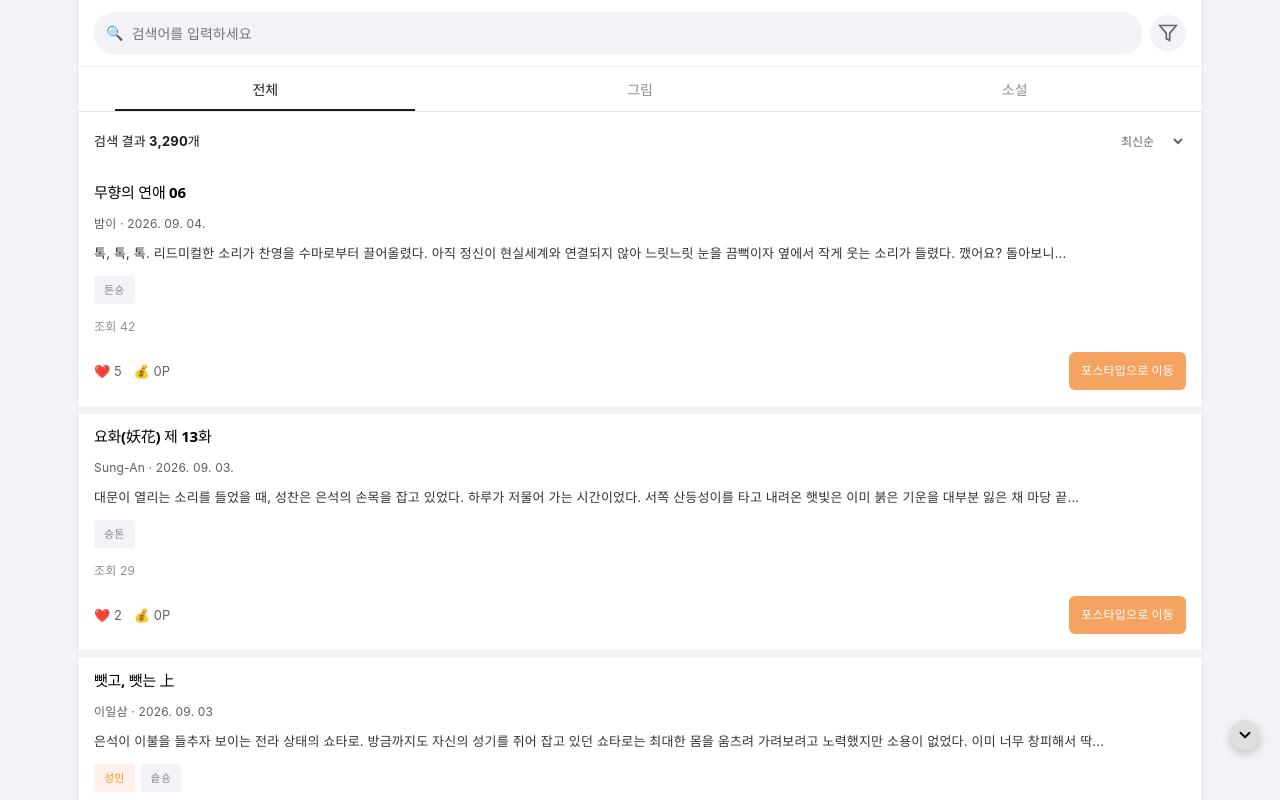
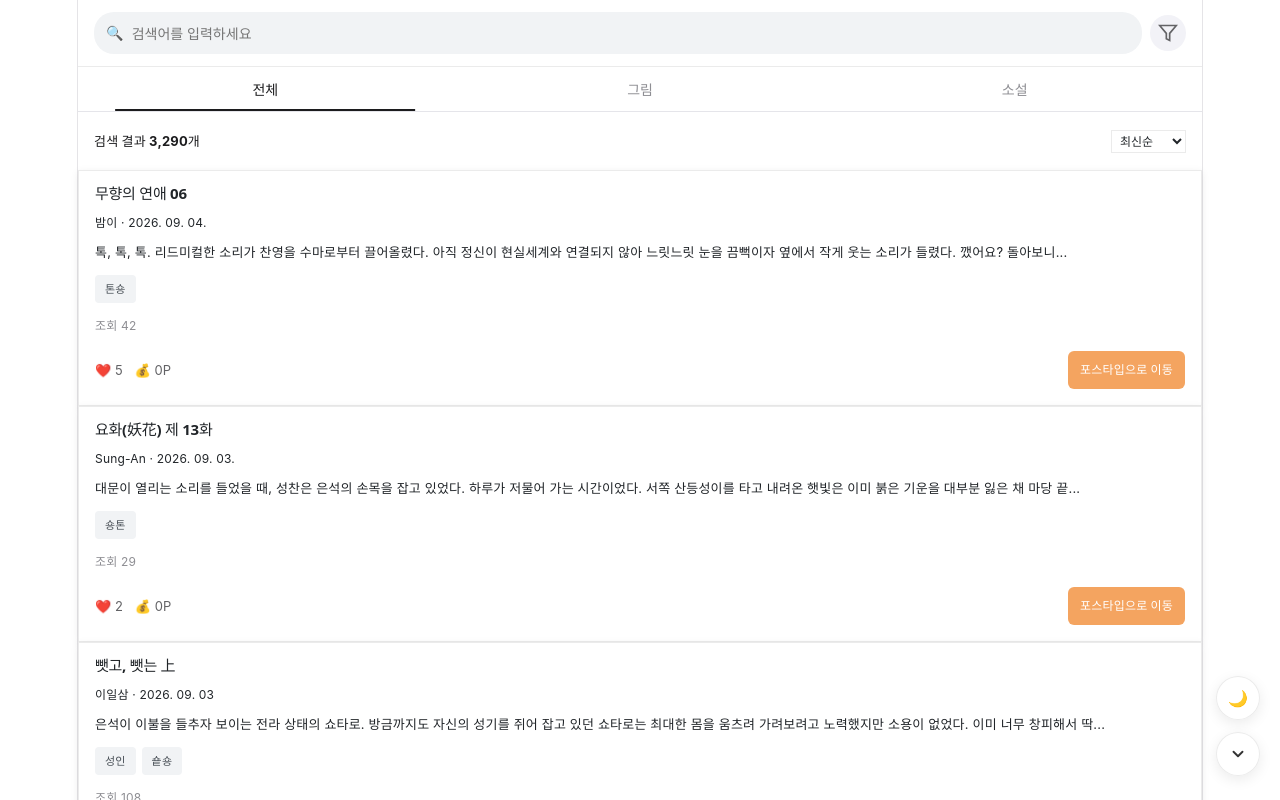
Before and after one commit to NAPJACKMANDU/choosenoveltoon, a React (Vite) app: page / in a window 1280 px wide. Shown: the top 800 px of the page. Built offline with nearby package versions, Linux system fonts and the light colour scheme.

Commit message:
다크모드 반영

```diff
--- /dev/null
+++ b/src/css/darkmode.css
@@ -0,0 +1,118 @@
+/* 기본 (라이트 모드) 색상 변수 정의 */
+:root {
+  --bg-primary: #ffffff;
+  --bg-secondary: #f8f9fa;
+  --bg-card: #ffffff;
+  --text-primary: #212529;
+  --text-secondary: #6c757d;
+  --border-color: rgba(0, 0, 0, 0.08);
+  --shadow-color: rgba(0, 0, 0, 0.08);
+  --input-bg: #f1f3f5;
+  --chip-bg: #e9ecef;
+  --chip-text: #495057;
+  --tag-bg: #f1f3f5;
+  --tag-text: #495057;
+  --btn-bg: rgba(255, 255, 255, 0.9);
+  --btn-text: #333333;
+  --tab-active-bg: #333333;
+  --tab-active-text: #ffffff;
+}
+
+/* 다크 모드 스타일 클래스 */
+.dark-mode {
+  --bg-primary: #121212;
+  --bg-secondary: #1e1e1e;
+  --bg-card: #1e1e1e;
+  --text-primary: #f1f3f5;
+  --text-secondary: #a0a0a0;
+  --border-color: rgba(255, 255, 255, 0.12);
+  --shadow-color: rgba(0, 0, 0, 0.5);
+  --input-bg: #2c2c2c;
+  --chip-bg: #2c2c2c;
+  --chip-text: #d0d0d0;
+  --tag-bg: #2c2c2c;
+  --tag-text: #e0e0e0;
+  --btn-bg: rgba(30, 30, 30, 0.9);
+  --btn-text: #f1f3f5;
+  --tab-active-bg: #ffffff;
+  --tab-active-text: #121212;
+}
+
+/* 전체 배경 및 기본 글자색 적용 */
+body {
+  background-color: var(--bg-primary);
+  color: var(--text-primary);
+  transition: background-color 0.3s ease, color 0.3s ease;
+}
+
+.mobile-container {
+  background-color: var(--bg-primary);
+  color: var(--text-primary);
+}
+
+.post-card {
+  background-color: var(--bg-card);
+  border: 1px solid var(--border-color);
+  box-shadow: 0 2px 8px var(--shadow-color);
+  color: var(--text-primary);
+}
+
+.title, .nickname, .preview-text {
+  color: var(--text-primary);
+}
+
+.search-input-box {
+  background-color: var(--input-bg);
+}
+
+.search-input-box input {
+  color: var(--text-primary);
+  background: transparent;
+}
+
+.sort-select {
+  background-color: var(--bg-card);
+  color: var(--text-primary);
+  border: 1px solid var(--border-color);
+}
+
+.tag-chip {
+  background-color: var(--chip-bg);
+  color: var(--chip-text);
+}
+
+.tag {
+  background-color: var(--tag-bg);
+  color: var(--tag-text);
+}
+
+/* 플로팅 다크모드/스크롤 버튼 공통 스타일 */
+.floating-btn-group {
+  position: fixed;
+  bottom: 24px;
+  right: 20px;
+  display: flex;
+  flex-direction: column;
+  gap: 12px;
+  z-index: 999;
+}
+
+.floating-btn {
+  width: 44px;
+  height: 44px;
+  border-radius: 50%;
+  background-color: var(--btn-bg);
+  color: var(--btn-text);
+  border: 1px solid var(--border-color);
+  backdrop-filter: blur(8px);
+  display: flex;
+  align-items: center;
+  justify-content: center;
+  cursor: pointer;
+  box-shadow: 0 4px 14px var(--shadow-color);
+  transition: all 0.2s ease-in-out;
+}
+
+.floating-btn:active {
+  transform: scale(0.92);
+}
--- a/src/css/mainPage.css
+++ b/src/css/mainPage.css
@@ -1,3 +1,65 @@
+/* ==========================================
+   0. 테마 변수 정의 (라이트 / 다크)
+========================================== */
+:root {
+  --bg-body: #f2f2f7;
+  --bg-container: #ffffff;
+  --bg-card: #ffffff;
+  --bg-input: #f2f2f7;
+  --bg-sub: #f9f9fb;
+  --bg-btn: #f2f2f7;
+  --bg-btn-hover: #e5e5ea;
+  --bg-scroll: #dfdede;
+
+  --text-main: #1c1c1e;
+  --text-sub: #5e5e5f;
+  --text-muted: #8e8e93;
+  --text-preview: #353434;
+  --text-chip: #3a3a3c;
+  --text-action: #636366;
+  --text-scroll: #000000;
+
+  --border-color: #f0f0f0;
+  --border-divider: #e5e5ea;
+  --border-chip: #e5e5ea;
+
+  --point-color: #f4a460;
+  --point-hover: #e09350;
+  --point-blue: #4a90e2;
+  --adult-bg: #fff0ed;
+  --adult-text: #ff9500;
+
+  --shadow-scroll: rgba(0, 0, 0, 0.2);
+}
+
+body.dark-mode {
+  --bg-body: #121212;
+  --bg-container: #1e1e1e;
+  --bg-card: #1e1e1e;
+  --bg-input: #2a2a2c;
+  --bg-sub: #252528;
+  --bg-btn: #2c2c2e;
+  --bg-btn-hover: #3a3a3c;
+  --bg-scroll: #3a3a3c;
+
+  --text-main: #f2f2f7;
+  --text-sub: #aeaeb2;
+  --text-muted: #8e8e93;
+  --text-preview: #d1d1d6;
+  --text-chip: #e5e5ea;
+  --text-action: #98989d;
+  --text-scroll: #ffffff;
+
+  --border-color: #2c2c2e;
+  --border-divider: #2c2c2e;
+  --border-chip: #3a3a3c;
+
+  --adult-bg: #3a1d1d;
+  --adult-text: #ff9500;
+
+  --shadow-scroll: rgba(0, 0, 0, 0.6);
+}
+
 /* 1. 기본 리셋 및 모바일 컨테이너 */
 * {
   box-sizing: border-box;
@@ -7,24 +69,26 @@
 }
 
 body {
-  background-color: #f2f2f7;
+  background-color: var(--bg-body);
   display: flex;
   justify-content: center;
+  transition: background-color 0.2s ease, color 0.2s ease;
 }
 
 .mobile-container {
   width: 100%;
   max-width: 100%; /* 모바일 Viewport 기준 */
-  background-color: #ffffff;
+  background-color: var(--bg-container);
   min-height: 100vh;
+  transition: background-color 0.2s ease;
 }
 
 /* 2. 상단 검색 영역 */
 .search-section {
   width: 100%;
-  background-color: #ffffff;
+  background-color: var(--bg-container);
   padding: 12px 16px;
-  border-bottom: 1px solid #f0f0f0;
+  border-bottom: 1px solid var(--border-color);
 }
 
 .search-bar-wrapper {
@@ -37,14 +101,14 @@ body {
   flex: 1;
   display: flex;
   align-items: center;
-  background-color: #f2f2f7;
+  background-color: var(--bg-input);
   border-radius: 20px;
   padding: 8px 12px;
 }
 
 .search-icon {
   font-size: 14px;
-  color: #8e8e93;
+  color: var(--text-muted);
 }
 
 .search-input-box input {
@@ -54,12 +118,12 @@ body {
   margin: 0 8px;
   outline: none;
   font-size: 14px;
-  color: black;
+  color: var(--text-main);
 }
 
 .clear-btn {
   border: none;
-  background: #c7c7cc;
+  background: var(--text-muted);
   color: #ffffff;
   border-radius: 50%;
   width: 20px;
@@ -73,7 +137,7 @@ body {
 
 /* 필터 아이콘 버튼 */
 .filter-toggle-btn {
-  background: #f2f2f7;
+  background: var(--bg-btn);
   border: none;
   width: 36px;
   height: 36px;
@@ -81,13 +145,13 @@ body {
   display: flex;
   align-items: center;
   justify-content: center;
-  color: #666666;
+  color: var(--text-action);
   cursor: pointer;
   transition: all 0.2s ease;
 }
 
 .filter-toggle-btn.active {
-  background-color: #f4a460;
+  background-color: var(--point-color);
   color: #ffffff;
 }
 
@@ -95,7 +159,7 @@ body {
 .tag-filter-container {
   margin-top: 12px;
   padding: 12px;
-  background-color: #f9f9fb;
+  background-color: var(--bg-sub);
   border-radius: 12px;
   animation: fadeIn 0.2s ease-in-out;
 }
@@ -105,7 +169,7 @@ body {
   justify-content: space-between;
   align-items: center;
   font-size: 12px;
-  color: #8e8e93;
+  color: var(--text-muted);
   margin-bottom: 8px;
   font-weight: 600;
 }
@@ -113,7 +177,7 @@ body {
 .reset-btn {
   background: none;
   border: none;
-  color: #f4a460;
+  color: var(--point-color);
   font-size: 11px;
   cursor: pointer;
 }
@@ -127,25 +191,25 @@ body {
 .tag-chip {
   padding: 5px 10px;
   border-radius: 14px;
-  border: 1px solid #e5e5ea;
-  background-color: #ffffff;
+  border: 1px solid var(--border-chip);
+  background-color: var(--bg-card);
   font-size: 12px;
-  color: #3a3a3c;
+  color: var(--text-chip);
   cursor: pointer;
   transition: all 0.15s ease;
 }
 
 .tag-chip.selected {
-  background-color: #f4a460;
+  background-color: var(--point-color);
   color: #ffffff;
-  border-color: #f4a460;
+  border-color: var(--point-color);
   font-weight: 600;
 }
 
 /* 4. 카테고리 탭 바 */
 .category-tabs {
   display: flex;
-  border-bottom: 1px solid #e5e5ea;
+  border-bottom: 1px solid var(--border-divider);
   overflow-x: auto;
   white-space: nowrap;
 }
@@ -156,13 +220,13 @@ body {
   background: none;
   border: none;
   font-size: 14px;
-  color: #8e8e93;
+  color: var(--text-muted);
   cursor: pointer;
   position: relative;
 }
 
 .tab.active {
-  color: #1c1c1e;
+  color: var(--text-main);
   font-weight: 700;
 }
 
@@ -174,21 +238,21 @@ body {
   transform: translateX(-50%);
   width: 80%;
   height: 2px;
-  background-color: #1c1c1e;
+  background-color: var(--text-main);
 }
 
 /* 5. 검색 결과 수 */
 .search-result-count {
   padding: 16px;
   font-size: 13px;
-  color: #1c1c1e;
+  color: var(--text-main);
   font-weight: 700;
 }
 
 /* 6. 포스트 카드 */
 .post-card {
   padding: 0 16px 16px 16px;
-  border-bottom: 8px solid #f2f2f7;
+  border-bottom: 8px solid var(--bg-body);
 }
 
 .author-header {
@@ -218,21 +282,21 @@ body {
 
 .nickname {
   font-size: 12px;
-  color: #5e5e5f;
+  color: var(--text-sub);
 }
-
 
 .title {
   font-size: 15px;
   font-weight: 700;
   line-height: 1.4;
-  margin-bottom: 6px 0 6px 0;
+  margin-bottom: 6px;
+  color: var(--text-main);
 }
 
 .preview-text {
   font-size: 13px;
   line-height: 1.5;
-  color: #353434;
+  color: var(--text-preview);
   display: -webkit-box;
   -webkit-line-clamp: 3;
   -webkit-box-orient: vertical;
@@ -249,19 +313,19 @@ body {
 .tag {
   font-size: 11px;
   padding: 1px 10px;
-  background-color: #f2f2f7;
-  color: #8e8e93;
+  background-color: var(--bg-input);
+  color: var(--text-muted);
   border-radius: 4px;
 }
 
 .tag-adult {
-  background-color: #fff0ed;
-  color: #ff9500;
+  background-color: var(--adult-bg);
+  color: var(--adult-text);
 }
 
 .views {
   font-size: 12px;
-  color: #8e8e93;
+  color: var(--text-muted);
 }
 
 /* 하단 상호작용 바 */
@@ -276,7 +340,7 @@ body {
   background: none;
   border: none;
   font-size: 13px;
-  color: #636366;
+  color: var(--text-action);
   cursor: pointer;
   text-decoration: none;
   display: inline-flex;
@@ -293,14 +357,14 @@ body {
   font-size: 12px;
   font-weight: 600;
   color: #ffffff;
-  background-color: #f4a460;
+  background-color: var(--point-color);
   padding: 6px 12px;
   border-radius: 6px;
   transition: background-color 0.2s ease;
 }
 
 .postype-link-btn:hover {
-  background-color: #e09350;
+  background-color: var(--point-hover);
   text-decoration: none;
 }
 
@@ -324,9 +388,9 @@ body {
 
 /* 첫 번째 선택(왼) 상태 스타일 */
 .tag-chip.selected-first {
-  background-color: #f4a460;
+  background-color: var(--point-color);
   color: #ffffff;
-  border-color: #f4a460;
+  border-color: var(--point-color);
   font-weight: 700;
   transform: scale(1.05);
 }
@@ -335,12 +399,12 @@ body {
 .selected-tags-display {
   margin-top: 12px;
   padding-top: 10px;
-  border-top: 1px dashed #e5e5ea;
+  border-top: 1px dashed var(--border-divider);
 }
 
 .selected-title {
   font-size: 11px;
-  color: #8e8e93;
+  color: var(--text-muted);
   display: block;
   margin-bottom: 6px;
 }
@@ -355,7 +419,7 @@ body {
   display: inline-flex;
   align-items: center;
   gap: 4px;
-  background-color: #f4a460;
+  background-color: var(--point-color);
   color: #ffffff;
   font-size: 12px;
   font-weight: 600;
@@ -390,9 +454,9 @@ body {
   min-width: 32px;
   height: 32px;
   padding: 0 4px;
-  border: 1px solid #e5e5ea;
-  background-color: #ffffff;
-  color: #333333;
+  border: 1px solid var(--border-divider);
+  background-color: var(--bg-card);
+  color: var(--text-main);
   border-radius: 6px;
   font-size: 12px;
   display: flex;
@@ -404,9 +468,9 @@ body {
 }
 
 .page-number-btn.active {
-  background-color: #4a90e2;
+  background-color: var(--point-blue);
   color: #ffffff;
-  border-color: #4a90e2;
+  border-color: var(--point-blue);
   font-weight: 600;
 }
 
@@ -417,7 +481,7 @@ body {
 
 .page-number-btn:hover:not(.active),
 .page-nav-btn:hover:not(:disabled) {
-  background-color: #f2f2f7;
+  background-color: var(--bg-btn-hover);
 }
 
 /* 검색 결과 및 정렬 영역 상위 바 */
@@ -430,7 +494,7 @@ body {
 
 .search-result-count {
   font-size: 13px;
-  color: #1c1c1e;
+  color: var(--text-main);
   font-weight: 700;
   padding: 0; /* 상위 영역 패딩으로 대체 */
 }
@@ -446,38 +510,78 @@ body {
   background: transparent;
   font-size: 12px;
   font-weight: 600;
-  color: #636366;
+  color: var(--text-action);
   outline: none;
   cursor: pointer;
   padding: 2px 4px;
 }
 
-.sort-select:hover {
-  color: #1c1c1e;
+.sort-select option {
+  background-color: var(--bg-card);
+  color: var(--text-main);
 }
 
-.scroll-top-btn {
+.sort-select:hover {
+  color: var(--text-main);
+}
+
+/* 플로팅 버튼 그룹 및 개별 버튼 스타일 */
+.floating-btn-group {
   position: fixed;
-  bottom: 50px;
+  bottom: 24px;
   right: 20px;
-  width: 30px;
-  height: 30px;
+  display: flex;
+  flex-direction: column;
+  gap: 10px;
+  z-index: 999;
+}
+
+.floating-btn {
+  width: 36px;
+  height: 36px;
   border-radius: 50%;
-  background-color: #dfdede;
-  color: #000000;
+  background-color: var(--bg-scroll);
+  color: var(--text-scroll);
   border: none;
   font-size: 16px;
   display: flex;
   align-items: center;
   justify-content: center;
   cursor: pointer;
-  box-shadow: 0 4px 10px rgba(0, 0, 0, 0.2);
+  box-shadow: 0 4px 10px var(--shadow-scroll);
+  transition: opacity 0.2s ease-in-out, transform 0.2s ease-in-out, background-color 0.2s ease;
+}
+
+.floating-btn:hover {
+  transform: translateY(-2px);
+}
+
+.floating-btn:active {
+  transform: translateY(0);
+}
+
+/* 기존 단일 스크롤 버튼 하위 호환 클래스 */
+.scroll-top-btn {
+  position: fixed;
+  bottom: 50px;
+  right: 20px;
+  width: 36px;
+  height: 36px;
+  border-radius: 50%;
+  background-color: var(--bg-scroll);
+  color: var(--text-scroll);
+  border: none;
+  font-size: 16px;
+  display: flex;
+  align-items: center;
+  justify-content: center;
+  cursor: pointer;
+  box-shadow: 0 4px 10px var(--shadow-scroll);
   z-index: 999;
-  transition: opacity 0.2s ease-in-out, transform 0.2s ease-in-out;
+  transition: opacity 0.2s ease-in-out, transform 0.2s ease-in-out, background-color 0.2s ease;
 }
 
 .scroll-top-btn:hover {
-  background-color: #dfdede;
   transform: translateY(-2px);
 }
 
--- a/src/page/mainPage.tsx
+++ b/src/page/mainPage.tsx
@@ -2,6 +2,7 @@ import { useState, useEffect } from 'react';
 import "../css/mainPage.css";
 import MainSearchFilter from './mainSearchFilter';
 import { useFilterHook } from '../hook/filterHook';
+import "../css/darkmode.css"
 
 export const MainHPage = () => {
   const [selectedTags, setSelectedTags] = useState<string[]>([]);
@@ -10,6 +11,11 @@ export const MainHPage = () => {
   const [currentPage, setCurrentPage] = useState<number>(1);
   const [sortOption, setSortOption] = useState<'latest' | 'oldest' | 'likes' | 'views'>('latest');
 
+  // 다크 모드 상태 (기존 설정 불러오기)
+  const [isDarkMode, setIsDarkMode] = useState<boolean>(() => {
+    return localStorage.getItem('theme') === 'dark';
+  });
+
   // 스크롤 방향 상태 ('top': 위로 이동 / 'bottom': 아래로 이동)
   const [scrollDirection, setScrollDirection] = useState<'top' | 'bottom'>('bottom');
 
@@ -17,6 +23,22 @@ export const MainHPage = () => {
   const PAGE_BLOCK_SIZE = 5;
 
   const filteredPosts = useFilterHook(selectedTags);
+
+  // 다크모드 변경 시 body 클래스 및 localStorage 반영
+  useEffect(() => {
+    if (isDarkMode) {
+      document.body.classList.add('dark-mode');
+      localStorage.setItem('theme', 'dark');
+    } else {
+      document.body.classList.remove('dark-mode');
+      localStorage.setItem('theme', 'light');
+    }
+  }, [isDarkMode]);
+
+  // 다크모드 토글 핸들러
+  const toggleDarkMode = () => {
+    setIsDarkMode((prev) => !prev);
+  };
 
   // 스크롤 위치 감지 (300px 기준으로 버튼 방향 전환)
   useEffect(() => {
@@ -49,10 +71,8 @@ export const MainHPage = () => {
 
   // 카테고리 + 검색어 통합 필터링
   const categoryFilteredPosts = filteredPosts.filter((post) => {
-    // 1. 카테고리 조건
     const matchesCategory = selectedCategory === 'all' || post.category === selectedCategory;
 
-    // 2. 검색어 조건 (제목, 작가, CP명 중 하나라도 포함되는지)
     const query = searchTerm.trim().toLowerCase();
     const matchesSearch = !query || (
       post.title?.toLowerCase().includes(query) ||
@@ -112,7 +132,7 @@ export const MainHPage = () => {
   const handlePageChange = (page: number) => {
     setCurrentPage(page);
     window.scrollTo({
-      top: document.body.scrollHeight,
+      top: 0,
       behavior: 'smooth'
     });
   };
@@ -183,7 +203,7 @@ export const MainHPage = () => {
       </div>
 
       {selectedTags.length > 0 && (
-        <div style={{ padding: '0 16px', fontSize: '12px', color: '#666' }}>
+        <div style={{ padding: '0 16px', fontSize: '12px', color: 'var(--text-secondary)' }}>
           선택된 필터: {selectedTags.map(tag => `#${tag}`).join(', ')}
         </div>
       )}
@@ -279,9 +299,18 @@ export const MainHPage = () => {
         </div>
       )}
 
-      {/* 스크롤 위치에 따라 ▲ / ▼ 토글되는 플로팅 버튼 */}
+      {/* 우측 하단 플로팅 버튼 그룹 (다크모드 토글 + 스크롤) */}
+      <div className="floating-btn-group">
         <button
-        className="scroll-top-btn"
+          className="floating-btn"
+          onClick={toggleDarkMode}
+          aria-label="다크 모드 토글"
+        >
+          {isDarkMode ? '☀️' : '🌙'}
+        </button>
+
+        <button
+          className="floating-btn"
           onClick={handleScrollTo}
           aria-label={scrollDirection === 'top' ? '맨 위로 이동' : '맨 아래로 이동'}
         >
@@ -303,6 +332,7 @@ export const MainHPage = () => {
           </svg>
         </button>
       </div>
+    </div>
   );
 };
 
```
Lines whose indentation alone changed are shown as unchanged.
